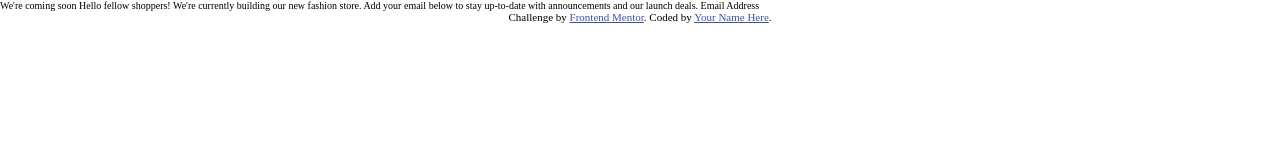
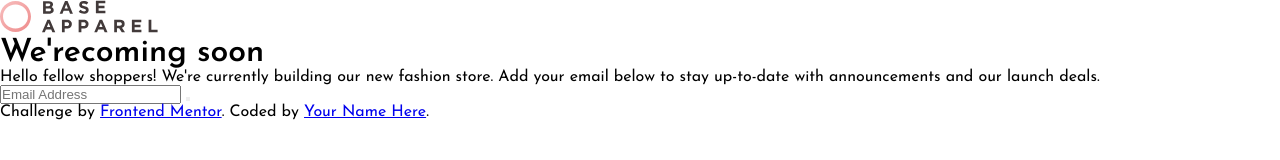
Before and after one commit to Sanideth/Base-Apparel-coming-soon-page, a website: page index.html in a window 1280 px wide. Drawn offline with Linux system fonts and the light colour scheme.

Commit message:
html pretty much done

```diff
--- a/index.html
+++ b/index.html
@@ -2,27 +2,50 @@
 <html lang="en">
 <head>
   <meta charset="UTF-8">
-  <meta name="viewport" content="width=device-width, initial-scale=1.0"> <!-- displays site properly based on user's device -->
+  <meta name="viewport" content="width=device-width, initial-scale=1.0">
 
-  <link rel="icon" type="image/png" sizes="32x32" href="./images/favicon-32x32.png">
+  <link rel="icon" type="image/png" sizes="32x32" href="./img/favicon-32x32.png">
+  <link rel="preconnect" href="https://fonts.gstatic.com">
+<link href="https://fonts.googleapis.com/css2?family=Josefin+Sans:wght@300;400;600&display=swap" rel="stylesheet">
   <link rel="stylesheet" href="./css/style.css">
 
   <title>Frontend Mentor | Base Apparel coming soon page</title>
 
-  <!-- Feel free to remove these styles or customise in your own stylesheet 👍 -->
-  <style>
-    .attribution { font-size: 11px; text-align: center; }
-    .attribution a { color: hsl(228, 45%, 44%); }
-  </style>
+
 </head>
 <body>
+  <div class="container">
+    <main class="main">
+      <div class="main__content">
+        <div class="main__logo-container">
+          <img src="./img/logo.svg" alt="Main Logo" class="main__logo">
+        </div>
+        <div class="main__text-container">
+          <h1 class="heading-primary"><span class="heading-span">We're</span>coming soon</h1>
+          <p class="main__text">Hello fellow shoppers! We're currently building our new fashion store.
+            Add your email below to stay up-to-date with announcements and our launch deals.</p>
+        </div>
+        <div class="main__form-container">
+          <form action="#" class="form">
+            <div class="input-container">
+              <input type="email" placeholder="Email Address" class="input-email">
+              <button class="btn btn-submit" type="submit">
 
-  We're coming soon
+              </button>
+            </div>
 
-  Hello fellow shoppers! We're currently building our new fashion store.
-  Add your email below to stay up-to-date with announcements and our launch deals.
+          </form>
+        </div>
+      </div>
+      <div class="main__img-container"></div>
+    </main>
+  </div>
 
-  Email Address
+
+
+
+
+
 
   <footer>
     <p class="attribution">
--- a/sass/_base.scss
+++ b/sass/_base.scss
@@ -11,4 +11,6 @@ html {
 }
 
 body {
+  font-family: "Josefin Sans", sans-serif;
+  font-size: 1.6rem;
 }
```
Also changed, not shown: css/style.css.
